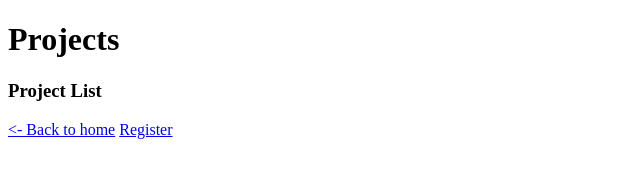
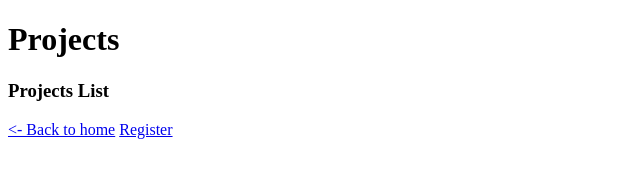
Before and after one commit to Yas1th005/wd201, a website: page http-server/project.html in a window 1280 px wide. Shown: the full height of the page, 0-640 px from the left. Drawn offline with Linux system fonts and the light colour scheme.

Commit message:
Update project.html

```diff
--- a/http-server/project.html
+++ b/http-server/project.html
@@ -7,7 +7,7 @@
 </head>
 <body>
    <h1>Projects</h1>
-   <h3>Project List</h3>
+   <h3>Projects List</h3>
    <a href="/">&lt;- Back to home</a>
    <a href="/registration">Register</a>
 </body>
```
